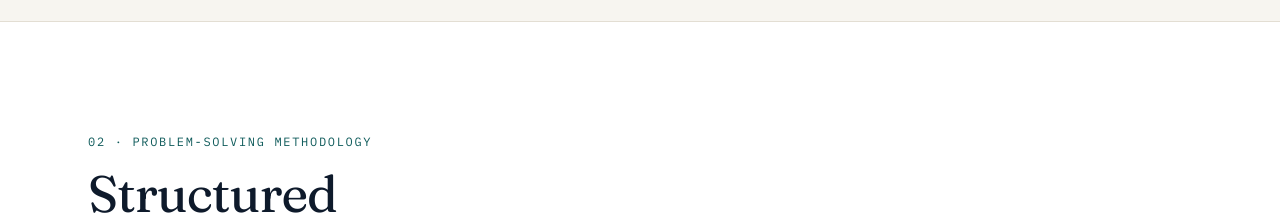
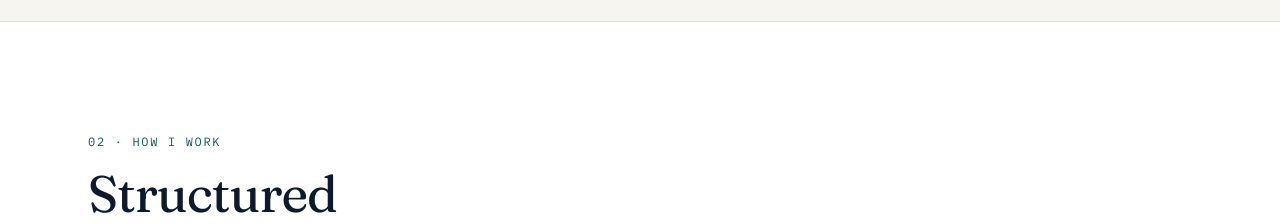
Before and after one commit to koolsharmafamily/kool-website, a React (Vite) app: page / in a window 1280 px wide. Shown: the part 2360-2584 px from the top of the page. Built offline with nearby package versions, Linux system fonts and the light colour scheme.

Commit message:
feat: build approach timeline, other work, experience, about, toolkit, and contact

```diff
--- a/src/components/Approach.tsx
+++ b/src/components/Approach.tsx
@@ -10,7 +10,7 @@ export function Approach() {
         <div className="md:col-span-4">
           <Reveal>
             <p className="font-mono text-xs uppercase tracking-[0.14em] text-accent font-medium mb-3">
-              02 · Problem-Solving Methodology
+              02 · How I work
             </p>
             <h2
               id="approach-heading"
--- a/src/components/Contact.tsx
+++ b/src/components/Contact.tsx
@@ -11,7 +11,7 @@ export function Contact() {
   const copyEmail = () => {
     navigator.clipboard.writeText(site.email);
     setCopied(true);
-    setTimeout(() => setCopied(false), 2500);
+    setTimeout(() => setCopied(false), 1500);
 
     toast.custom(() => (
       <div className="flex items-center gap-2.5 rounded-[2px] border border-[#203047] bg-[#0E1A2B] px-3.5 py-2.5 font-mono text-xs text-paper shadow-xl">
@@ -60,7 +60,7 @@ export function Contact() {
                   className="inline-flex items-center gap-1.5 rounded-[2px] border border-[#203047] bg-[#142338] px-3.5 py-2 min-h-[44px] font-mono text-xs text-[#A0ABB5] transition-colors hover:border-accent hover:text-paper cursor-pointer"
                 >
                   <MailIcon className="h-3.5 w-3.5" />
-                  <span>{copied ? "Copied!" : "Copy email"}</span>
+                  <span>{copied ? "Copied ✓" : "Copy email"}</span>
                 </button>
               </div>
 
```
